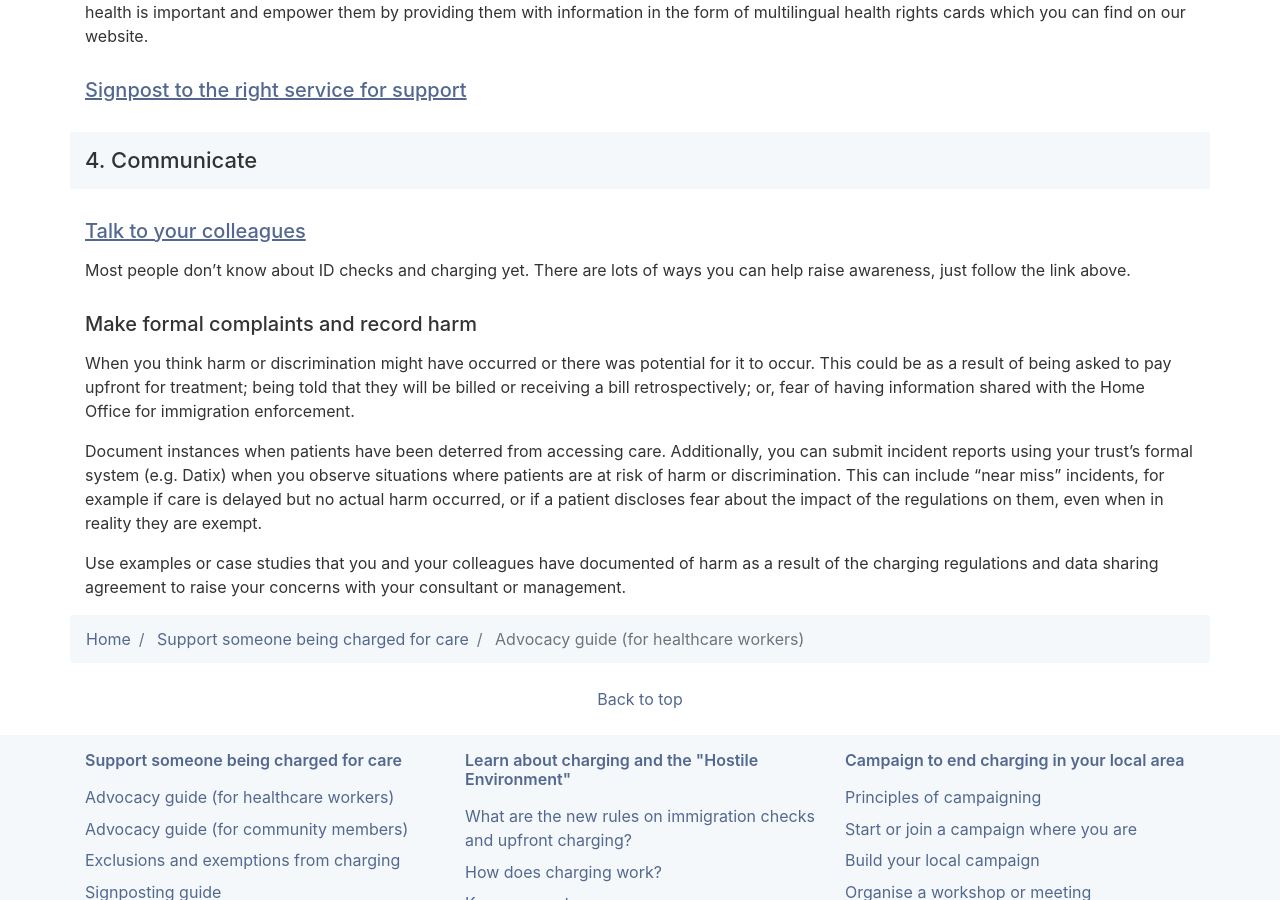
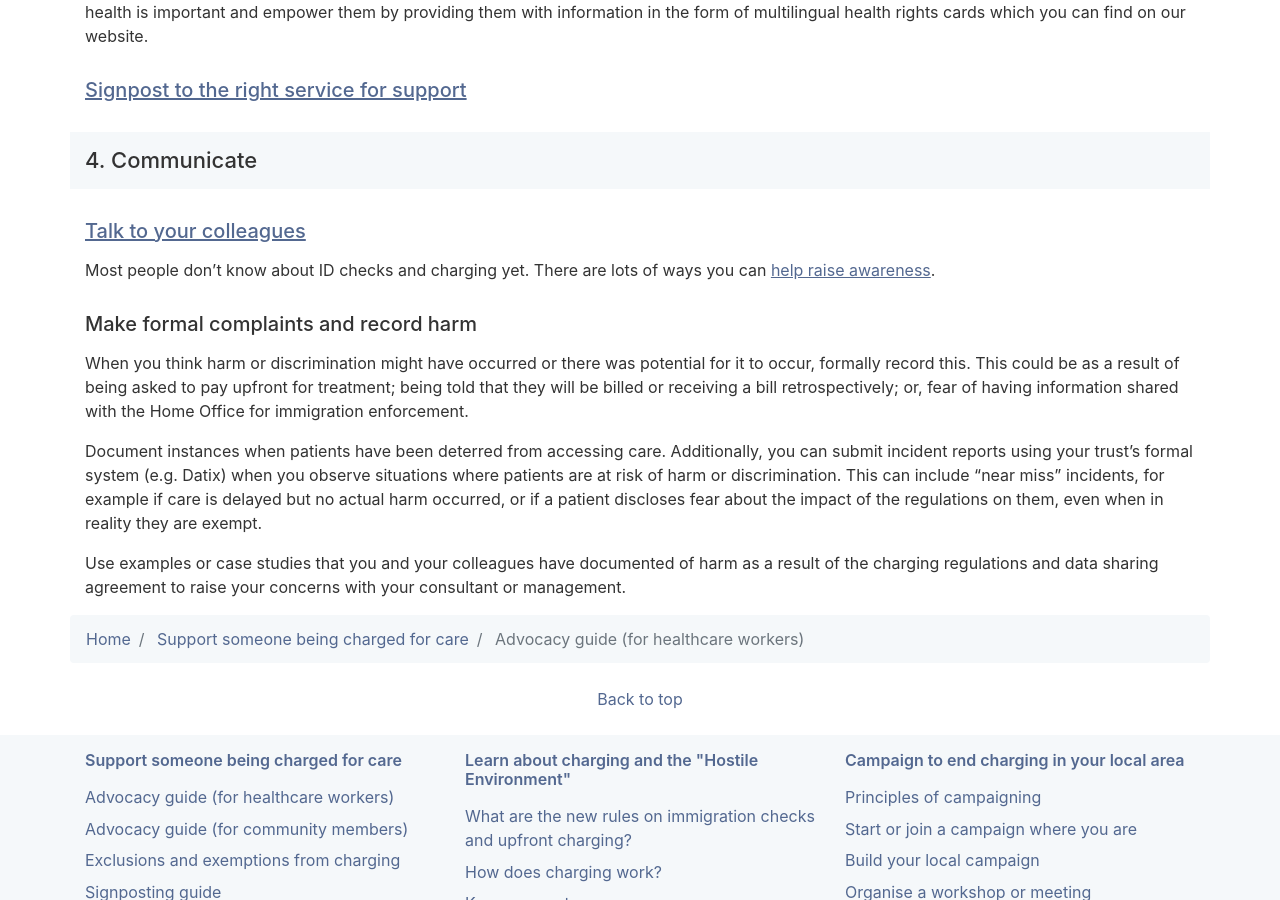
Before and after one commit to patientsnotpassports/patientsnotpassports.github.io, a Jekyll site: the page built from support/advocacy-guide-for-healthcare-workers.md, in a window 1280 px wide and 900 px high, scrolled down 1262 px. Built offline with Jekyll 4.4.1, drawn with Linux system fonts in a browser that asks for light colours.

Commit message:
Update advocacy-guide-for-healthcare-workers.md

```diff
--- a/support/advocacy-guide-for-healthcare-workers.md
+++ b/support/advocacy-guide-for-healthcare-workers.md
@@ -39,11 +39,11 @@ For patients who seem as though they may disengage with healthcare providers as
 
 ##### [Talk to your colleagues](/campaign/take-action-as-a-healthcare-worker.html)
 
-Most people don't know about ID checks and charging yet. There are lots of ways you can help raise awareness, just follow the link above.
+Most people don't know about ID checks and charging yet. There are lots of ways you can [help raise awareness](/campaign/take-action-as-a-healthcare-worker.html).
 
 ##### Make formal complaints and record harm
 
-When you think harm or discrimination might have occurred or there was potential for it to occur. This could be as a result of being asked to pay upfront for treatment; being told that they will be billed or receiving a bill retrospectively; or, fear of having information shared with the Home Office for immigration enforcement.
+When you think harm or discrimination might have occurred or there was potential for it to occur, formally record this. This could be as a result of being asked to pay upfront for treatment; being told that they will be billed or receiving a bill retrospectively; or, fear of having information shared with the Home Office for immigration enforcement.
 
 Document instances when patients have been deterred from accessing care. Additionally, you can submit incident reports using your trust's formal system (e.g. Datix) when you observe situations where patients are at risk of harm or discrimination. This can include “near miss” incidents, for example if care is delayed but no actual harm occurred, or if a patient discloses fear about the impact of the regulations on them, even when in reality they are exempt.
 
```
